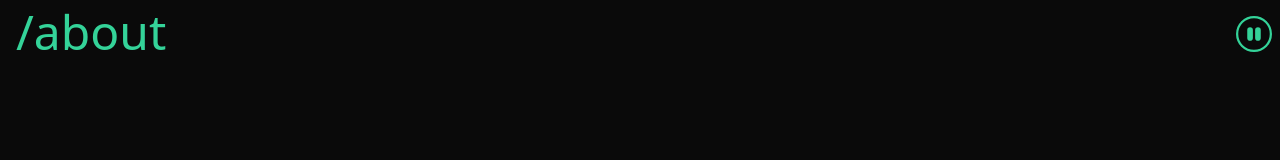
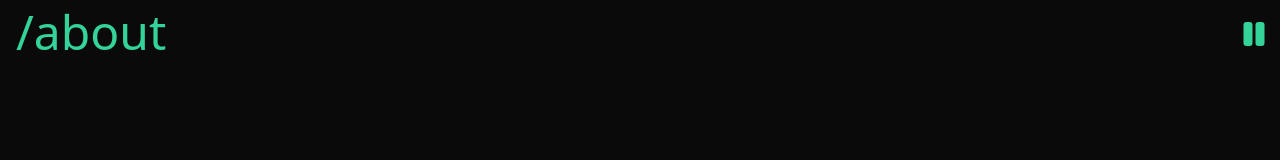
Before and after one commit to omarabdiwali/next-portfolio, a Next.js app: page / in a window 1280 px wide. Shown: the top 160 px of the page. Built offline with nearby package versions, Linux system fonts and the light colour scheme.

Commit message:
changed icon for play/pause

```diff
--- a/pages/index.js
+++ b/pages/index.js
@@ -1,6 +1,6 @@
 import { useCallback, useEffect, useRef, useState } from "react"
 import { AiOutlineGithub, AiFillLinkedin } from "react-icons/ai";
-import { BsPlayCircle, BsPauseCircle } from "react-icons/bs";
+import { TbPlayerPauseFilled, TbPlayerPlayFilled } from "react-icons/tb";
 import { MdEmail } from "react-icons/md";
 import Link from "next/link";
 import ProjectSec from "@/components/projectsSec";
@@ -300,7 +300,7 @@ export default function Home() {
       {loaded ? <canvas className="fixed" style={{zIndex: "-1"}} ref={canvasRef} width={width} height={height} /> : <></>}
       <div className="fixed motion-reduce:hidden -right-0 z-50 text-emerald-400">
           <div className="text-4xl m-2">
-            <button onClick={startDrawing}>{paused ? <BsPlayCircle /> : <BsPauseCircle />}</button>
+            <button onClick={startDrawing}>{paused ? <TbPlayerPlayFilled /> : <TbPlayerPauseFilled />}</button>
           </div>
       </div>
       <div className={drawing ? "select-none" : ""}>
```
